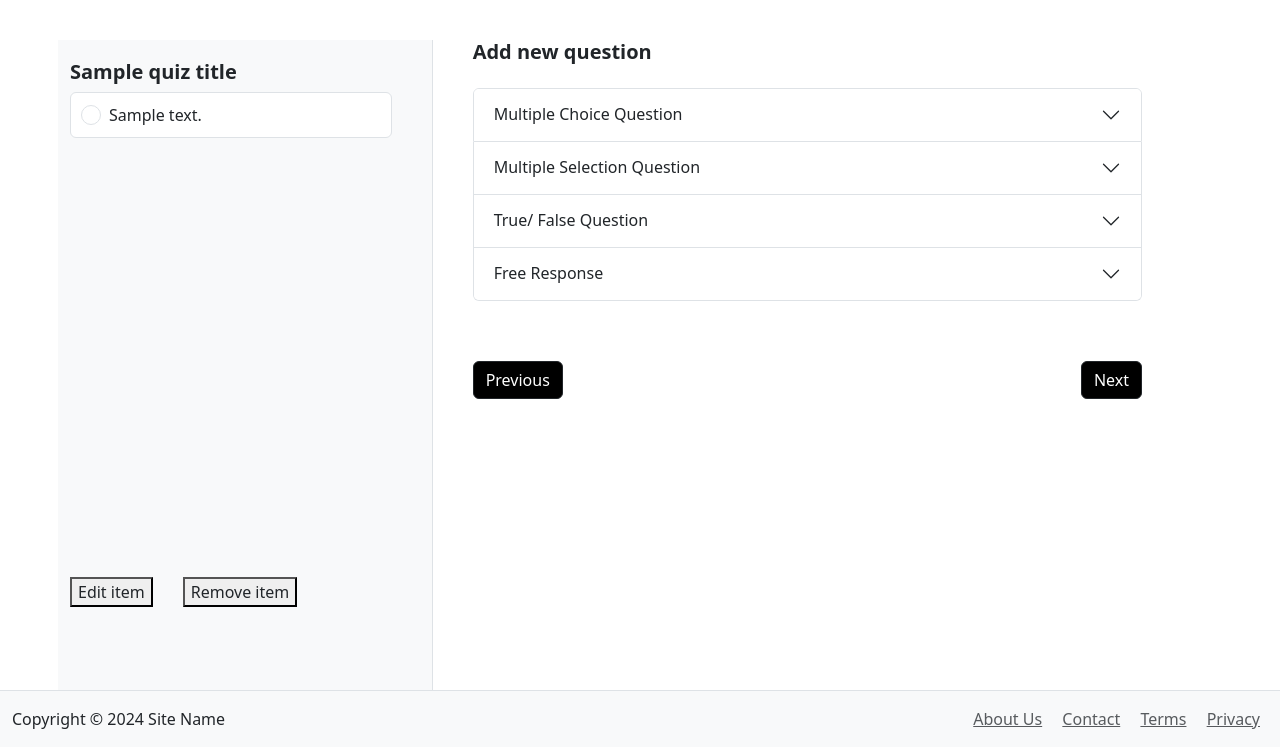
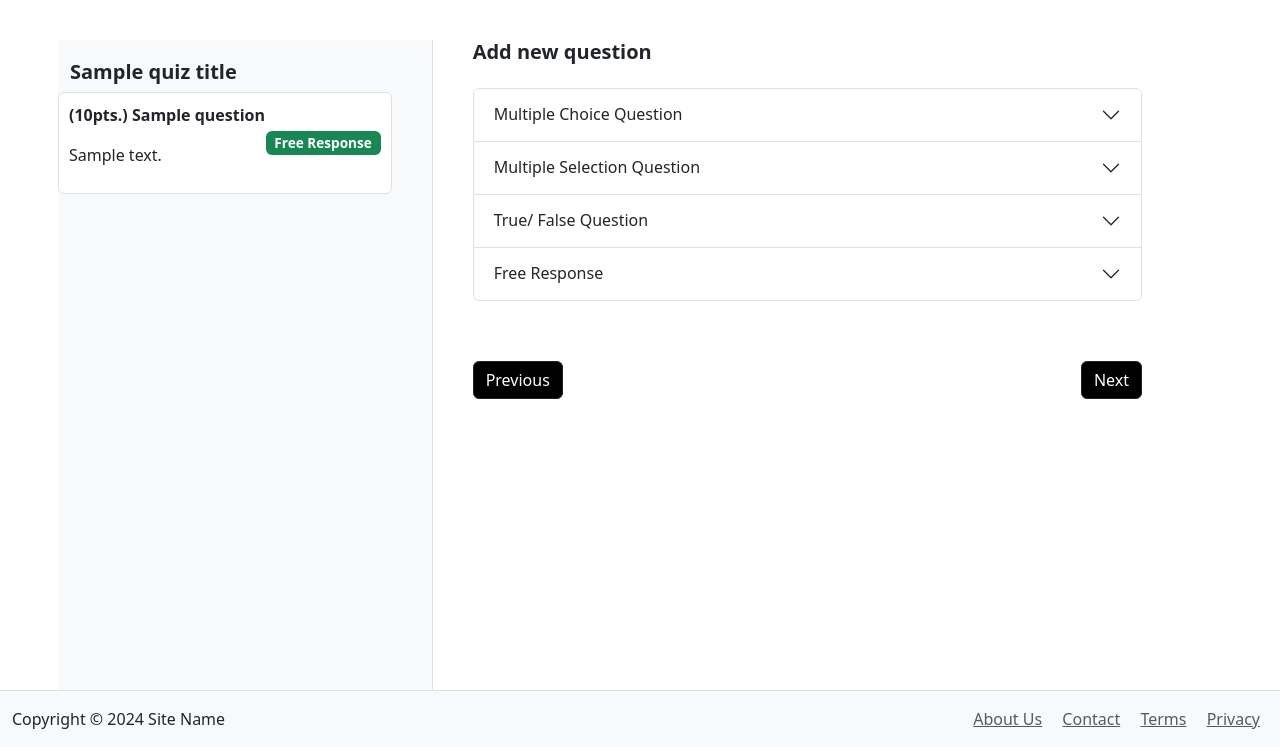
Before and after one commit to larvickl/CS-467-Programming-Quiz, a Python web app: template src/programming_quiz_web_app/templates/employer/add_question.html in a window 1280 px wide. Shown: the part 56-803 px from the top of the page. Run offline with Jinja, Linux system fonts and the light colour scheme; the template is opened without the code that fills it: most values are stand-ins (such as "Sample title", 1, 10 or a date in 2020).

Commit message:
Display all questions on editing page.

```diff
--- a/src/programming_quiz_web_app/employer/routes.py
+++ b/src/programming_quiz_web_app/employer/routes.py
@@ -146,7 +146,7 @@ def add_items(quiz_id):
     context = {
         'quiz_id': quiz_id,
         'quiz_title': quiz.name,
-        'questions': quiz.free_response_questions,
+        'questions': quiz.get_ordered_questions(),
         'free_response_questions': quiz.free_response_questions,
         'form': form_submitted,
         'form_free': form_free,
--- a/src/programming_quiz_web_app/models.py
+++ b/src/programming_quiz_web_app/models.py
@@ -132,9 +132,6 @@ class Quizzes(db.Model):
         return all_questions
 
 
-
-
-
 class FreeResponseQuestions(db.Model):
     """The schema for the FreeResponseQuestions table."""
     __tablename__ = 'FreeResponseQuestions'
--- a/src/programming_quiz_web_app/templates/employer/add_question.html
+++ b/src/programming_quiz_web_app/templates/employer/add_question.html
@@ -14,33 +14,31 @@ Quiz Editor
         <div class="row">
             <!-- Sidebar -->
             <div class="col-md-4 sidebar">
-                <div>
+                <div class="row">
                     <h5 class="fw-bold" id="quiz-title">{{ quiz_title }}</h5>
                     <ul class="list-group" id="question-list">
                         {% for question in questions %}
                             <li class="list-group-item d-flex align-items-center">
-                                <input type="radio" name="question" id="question{{ question.id }}" class="form-check-input me-2">
                                 <label for="question{{ question.id }}" class="flex-grow-1">
-                                    {{ question.body }}
+                                    <p class="fw-bold">({{question.possible_points}}pts.) {{question.title}}</p>
+                                    <p>{{ question.body }}</p>
                                 </label>
-                                {% if question.type == 'multiple-choice' %}
-                                    <span class="badge bg-primary ms-auto">Multiple Choice</span>
-                                {% elif question.type == 'true-false' %}
-                                    <span class="badge bg-secondary ms-auto">True/False</span>
-                                {% elif question.type == 'free-form' %}
-                                    <span class="badge bg-success ms-auto">Free-Form</span>
-                                {% elif question.type == 'code-snippet' %}
-                                    <span class="badge bg-warning ms-auto">Code Snippet</span>
+                                {% if question.__tablename__ == "ChoiceQuestions" %}
+                                    {% if question.question_type == "true-false" %}
+                                        <span class="badge bg-secondary ms-auto">True/False</span>
+                                    {% elif question.question_type == "multiple-choice" %}
+                                        <span class="badge bg-primary ms-auto">Multiple Choice</span>
+                                    {% elif question.question_type == "multiple-selection" %}
+                                        <span class="badge bg-warning ms-auto">Multiple Selection</span>
+                                    {% endif %}
+                                {% else %}
+                                    <span class="badge bg-success ms-auto">Free Response</span>
                                 {% endif %}
                             </li>
                         {% else %}
                             <li class="list-group-item">No questions added yet.</li>
                         {% endfor %}
                     </ul>
-                </div>
-                <div class="sidebar-buttons mt-auto">
-                    <button class="action-link" id="edit-btn">Edit item</button>
-                    <button class="action-link" id="remove-btn">Remove item</button>
                 </div>
             </div>
             <!-- Main Editor -->
```
